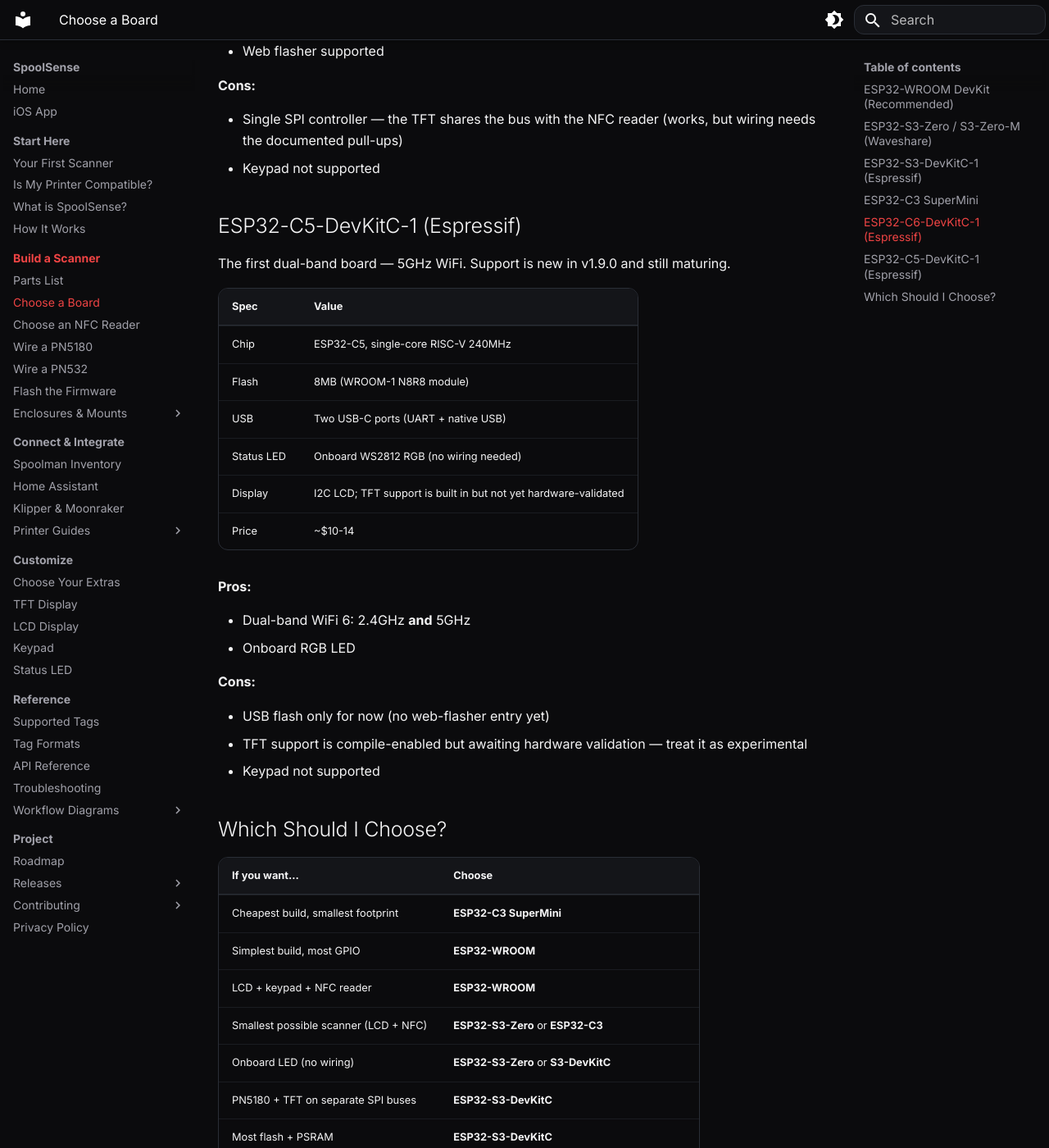
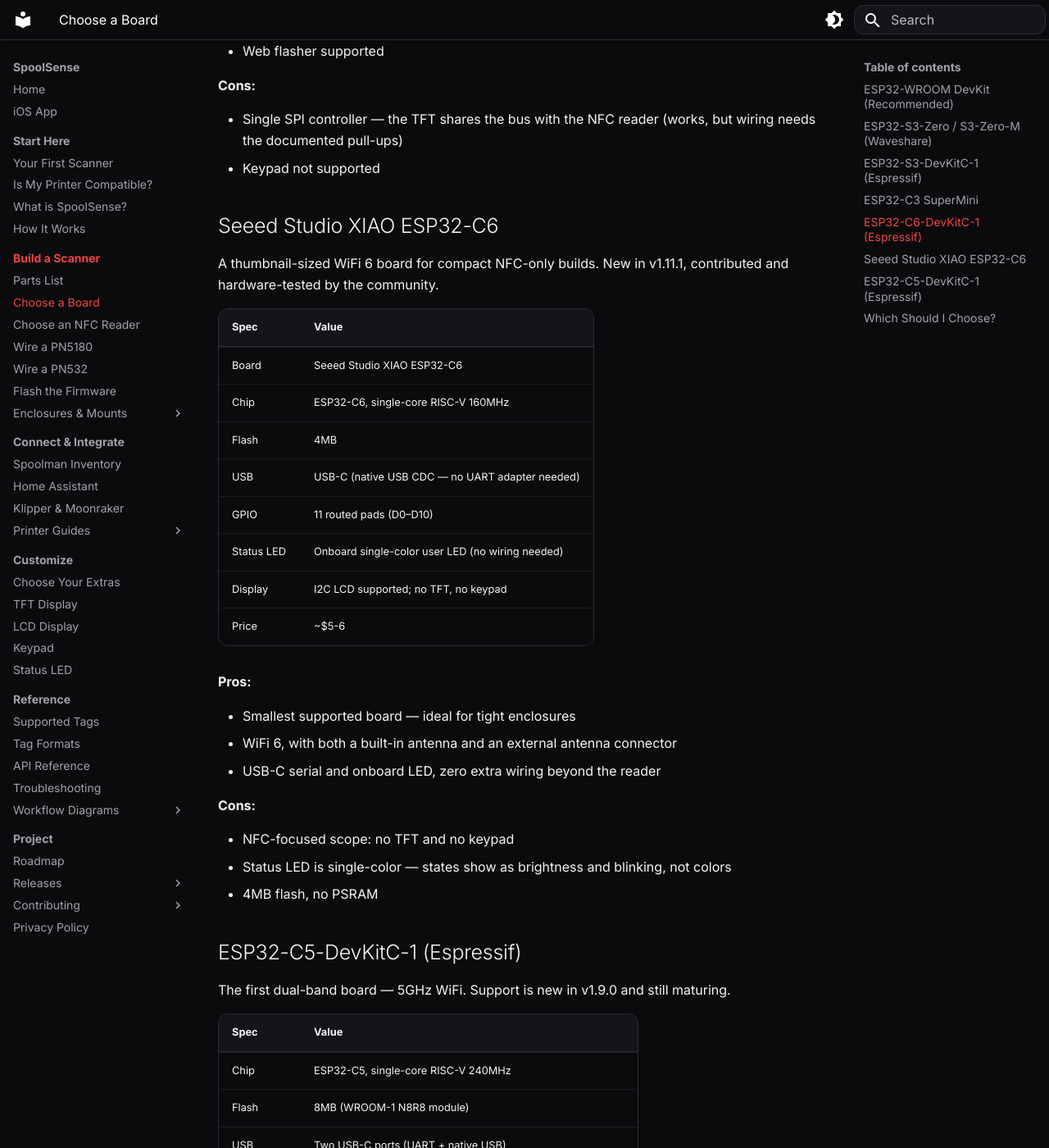
Before and after one commit to SpoolSense/spoolsense.org, an MkDocs documentation site: the page built from docs/getting-started/choose-board.md, in a window 1280 px wide and 1400 px high, scrolled down 4160 px. Shown: the whole window at 82% size. Built offline with MkDocs 1.6.1 and Material for MkDocs 9.7.7, drawn with Linux system fonts in a browser that asks for light colours; some of the changed text lies outside the part shown.

Commit message:
docs+flasher: add Seeed Studio XIAO ESP32-C6 board (ships in scanner v1.11.1)
New board page section, PN5180 wiring table with the RST/BUSY boot-pin
warning, web-flasher manifest + dropdown entry, and contributor notes
(internal RF-switch/LED pins, U0TXD caveat).

```diff
--- a/docs/getting-started/choose-board.md
+++ b/docs/getting-started/choose-board.md
@@ -133,6 +133,33 @@ WiFi 6 board with full SpoolSense support as of v1.9.0, including the shared-SPI
 - Single SPI controller — the TFT shares the bus with the NFC reader (works, but wiring needs the documented pull-ups)
 - Keypad not supported
 
+## Seeed Studio XIAO ESP32-C6
+
+A thumbnail-sized WiFi 6 board for compact NFC-only builds. New in v1.11.1, contributed and hardware-tested by the community.
+
+| Spec | Value |
+|------|-------|
+| Board | Seeed Studio XIAO ESP32-C6 |
+| Chip | ESP32-C6, single-core RISC-V 160MHz |
+| Flash | 4MB |
+| USB | USB-C (native USB CDC — no UART adapter needed) |
+| GPIO | 11 routed pads (D0–D10) |
+| Status LED | Onboard single-color user LED (no wiring needed) |
+| Display | I2C LCD supported; no TFT, no keypad |
+| Price | ~$5-6 |
+
+**Pros:**
+
+- Smallest supported board — ideal for tight enclosures
+- WiFi 6, with both a built-in antenna and an external antenna connector
+- USB-C serial and onboard LED, zero extra wiring beyond the reader
+
+**Cons:**
+
+- NFC-focused scope: no TFT and no keypad
+- Status LED is single-color — states show as brightness and blinking, not colors
+- 4MB flash, no PSRAM
+
 ## ESP32-C5-DevKitC-1 (Espressif)
 
 The first dual-band board — 5GHz WiFi. Support is new in v1.9.0 and still maturing.
@@ -169,6 +196,7 @@ The first dual-band board — 5GHz WiFi. Support is new in v1.9.0 and still matu
 | PN5180 + TFT on separate SPI buses | **ESP32-S3-DevKitC** |
 | Most flash + PSRAM | **ESP32-S3-DevKitC** |
 | WiFi 6 + TFT on a compact board | **ESP32-C6-DevKitC-1** |
+| Tiniest scanner (NFC + optional LCD) | **Seeed XIAO ESP32-C6** (v1.11.1+) |
 | 5GHz WiFi | **ESP32-C5-DevKitC-1** (new, experimental TFT) |
 
 !!! note
```
Also changed, not shown: other parts of docs/getting-started/choose-board.md (+1 -1 lines), docs/contributing/board-variants.md (+3 -1 lines), docs/hardware/wiring-pn5180.md (+24 -0 lines), docs/installation/manifest-xiao-esp32c6.json (added, +15 -0 lines), docs/installation/web-flasher.md (+1 -0 lines).
